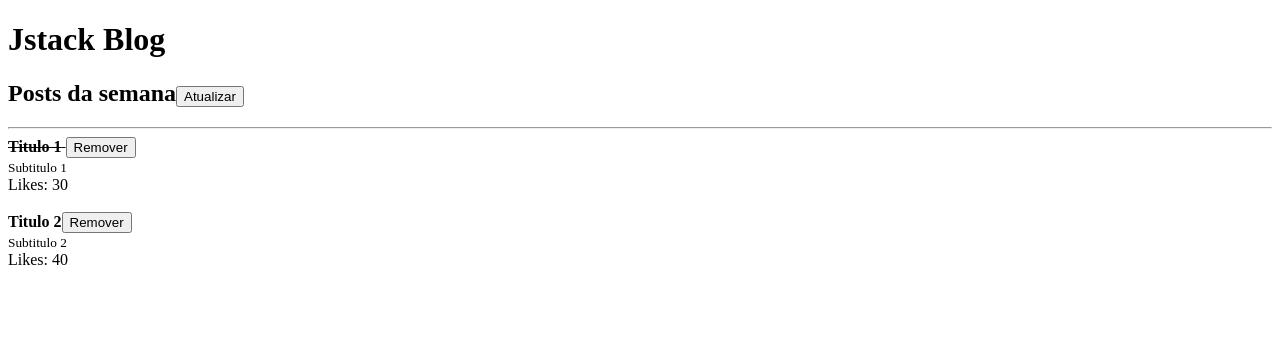
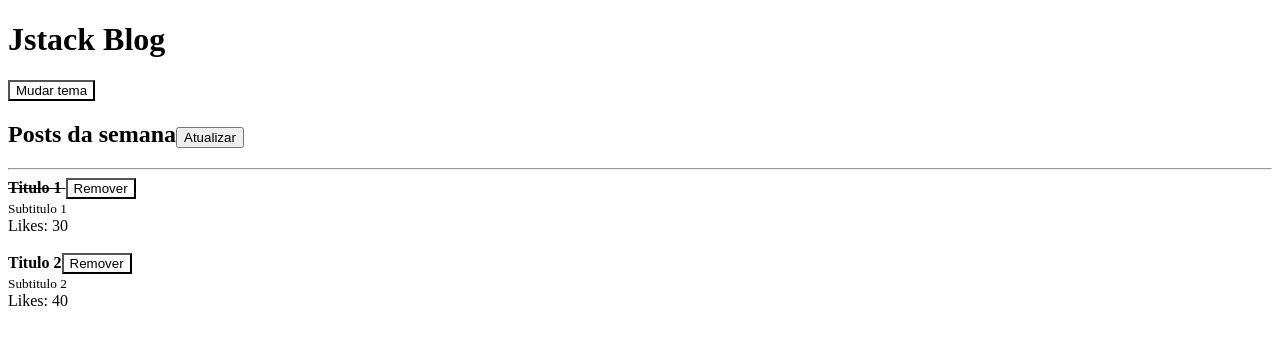
Before and after one commit to gabrielgamboa/fundamentos-react, a React app: page / in a window 1280 px wide. Shown: the top 344 px of the page. Built offline with nearby package versions, Linux system fonts and the light colour scheme.

Commit message:
feat: use context api

```diff
--- a/src/App.js
+++ b/src/App.js
@@ -1,9 +1,9 @@
-import React, { useState } from 'react';
+import React, { useState, createContext } from 'react';
 import Post from './Post';
 import Header from './Header';
+import { ThemeProvider } from './ThemeContext';
 
 export default function App() {
-    const [theme, setTheme] = useState();
     const [posts, setPost] = useState([
         {
             id: Math.random(),
@@ -20,10 +20,6 @@ export default function App() {
             read: false
         },
     ]);
-
-    function handleToggleTheme() {
-        setTheme(prevState => prevState === 'dark' ? 'light' : 'dark');
-    }
 
     function handleRefresh() {
         setPost((prevState) => [...prevState, {
@@ -53,7 +49,7 @@ export default function App() {
     }
 
     return (
-        <>
+        <ThemeProvider>
             <Header title="Jstack Blog">
                 <h2>
                     Posts da semana
@@ -78,6 +74,6 @@ export default function App() {
                 </Post>
             ))}
 
-        </>
+        </ThemeProvider>
     );
 }
--- a/src/Button.js
+++ b/src/Button.js
@@ -1,8 +1,17 @@
-import React from "react";
+import React, { useContext } from "react";
+import { ThemeContext } from "./ThemeContext";
 
 export default function Button({ onClick, children }) {
+    const { theme } = useContext(ThemeContext);
+
     return (
-        <button onClick={onClick}>
+        <button
+            onClick={onClick}
+            style={{
+                color: theme === 'dark' ? '#fff' : '#000',
+                background:  theme === 'dark' ? '#000' : '#fff',
+            }}
+        >
             {children}
         </button>
     );
--- a/src/Header.js
+++ b/src/Header.js
@@ -1,9 +1,17 @@
-import React from "react";
+import React, { useContext } from "react";
+import Button from "./Button";
 
-export default function Header({title, children}) {
+import { ThemeContext } from "./ThemeContext";
+
+export default function Header({title, theme, children}) {
+    const { onToggleTheme } = useContext(ThemeContext);
+
     return (
         <>
             <h1>{title}</h1>
+                <Button onClick={onToggleTheme} theme={theme}>
+                    Mudar tema
+                </Button>
             {children}
         </>
     );
--- /dev/null
+++ b/src/ThemeContext.js
@@ -0,0 +1,19 @@
+import React, { createContext, useState } from "react";
+
+export const ThemeContext = createContext();
+
+
+
+export function ThemeProvider(props) {
+    const [theme, setTheme] = useState('light');
+
+    function handleToggleTheme() {
+        setTheme(prevState => prevState === 'dark' ? 'light' : 'dark');
+    }
+
+    return (
+        <ThemeContext.Provider value={{ theme, onToggleTheme: handleToggleTheme }}>
+            {props.children}
+        </ThemeContext.Provider>
+    );
+}
```
